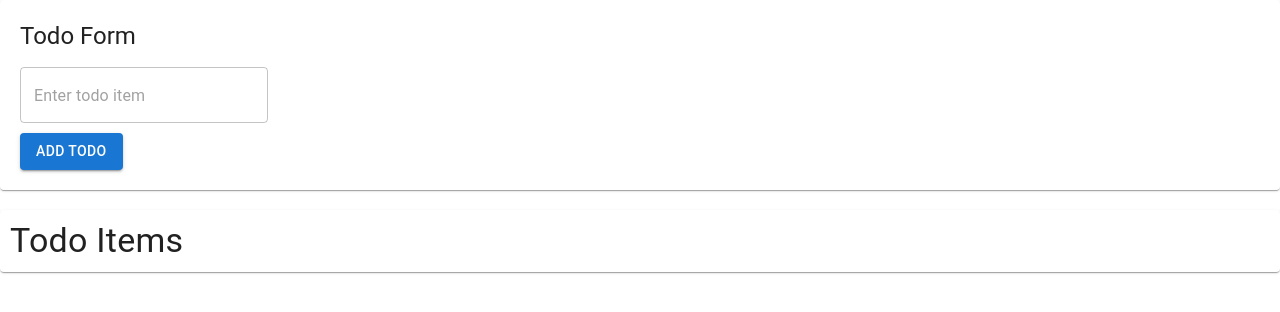
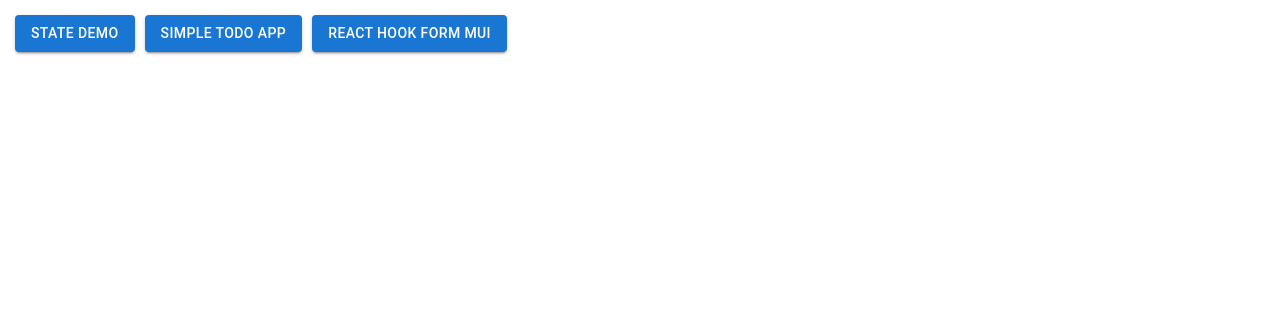
Before and after one commit to gavand-sagar/Upgrad-React-Training, a React (Create React App) app: page / in a window 1280 px wide. Shown: the top 312 px of the page. Built offline with nearby package versions, Linux system fonts and the light colour scheme.

Commit message:
simple router added

```diff
--- a/package.json
+++ b/package.json
@@ -13,6 +13,7 @@
     "react": "^19.2.0",
     "react-dom": "^19.2.0",
     "react-hook-form": "^7.66.1",
+    "react-router-dom": "^7.9.6",
     "react-scripts": "5.0.1",
     "web-vitals": "^2.1.4"
   },
--- a/src/App.css
+++ b/src/App.css
@@ -1,3 +1,6 @@
+body{
+  padding: 10px;
+}
 .my-div {
   margin: 5px;
   padding: 5px;
--- a/src/App.js
+++ b/src/App.js
@@ -1,7 +1,7 @@
 // src/App.js
 import { AmazonButton } from './AmazonButton';
 import './App.css';
-import { Button, TextField,Rating} from '@mui/material'
+import { Button, TextField, Rating } from '@mui/material'
 import StateDemo from './StateDemo';
 import ColorChangeWithState from './ColorChangeWithState';
 import HideShow from './HideShow';
@@ -16,12 +16,38 @@ import ControlledForm from './ControlledForm';
 import ReactHookForm from './ReactHookForm';
 import ReactHookFormMUI from './ReactHookFormMUI';
 import SimpleTodoApp from './SimpleTodoApp';
+import { Link, Route, Router, Routes } from 'react-router-dom';
 
 function App() {
-  const fruits = ["Mango", "Banana", "Kiwi", "Grapes"]
+  const routes = [
+    {
+      path: '/StateDemo',
+      linkText: "State Demo",
+      element: <StateDemo />
+    },
+    {
+      path: '/SimpleTodoApp',
+      linkText: "Simple Todo App",
+      element: <SimpleTodoApp />
+    },
+    {
+      path: '/ReactHookFormMUI',
+      linkText: "React Hook Form MUI",
+      element: <ReactHookFormMUI />
+    },
+  ]
   return (
     <div className="App">
-      <SimpleTodoApp/>
+      <nav>
+        {
+          routes.map(x => <Link to={x.path}><Button sx={{ margin: '5px' }} variant='contained'>{x.linkText}</Button></Link>)
+        }
+      </nav>
+      <Routes>
+        {
+          routes.map(x => <Route path={x.path} element={x.element} />)
+        }
+      </Routes>
     </div>
   );
 }
--- a/src/index.js
+++ b/src/index.js
@@ -3,11 +3,14 @@ import ReactDOM from 'react-dom/client';
 import './index.css';
 import App from './App';
 import reportWebVitals from './reportWebVitals';
+import { BrowserRouter } from 'react-router-dom';
 
 
 const root = ReactDOM.createRoot(document.getElementById('root'));
 root.render(
-  <App/>
+  <BrowserRouter>
+    <App />
+  </BrowserRouter>
 );
 
 // If you want to start measuring performance in your app, pass a function
```
Also changed, not shown: 1 other file (tests, documents, lock files or other folders).
